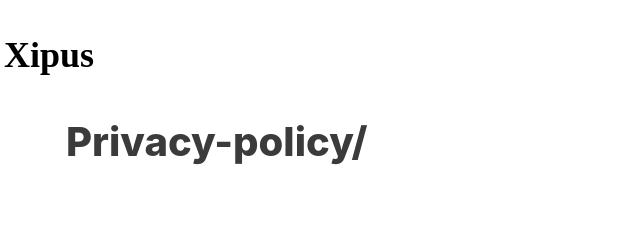
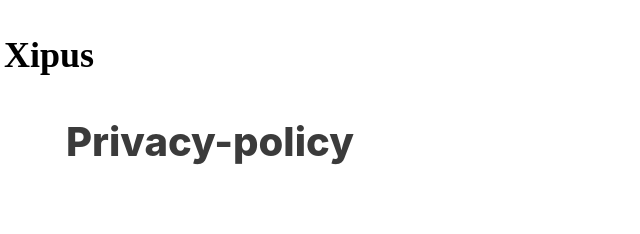
Before and after one commit to Anzi15/Xipus, an Eleventy site: page src/blog/2023-11-20-privacy-policy.md in a window 1280 px wide. Shown: the top 234 px of the page, 87-727 px from the left. Built offline with nearby package versions, Linux system fonts and the light colour scheme; Eleventy itself is replaced by a stand-in of ours; files that its build step writes are made by us from their sources.

Commit message:
Update Blog “2023-11-20-privacy-policy”

```diff
--- a/src/blog/2023-11-20-privacy-policy.md
+++ b/src/blog/2023-11-20-privacy-policy.md
@@ -1,5 +1,5 @@
 ---
-title: Privacy-policy/
+title: Privacy-policy
 description: >-
   Explore our privacy policy for insights on data protection and transparency.
   Your privacy matters.
```
